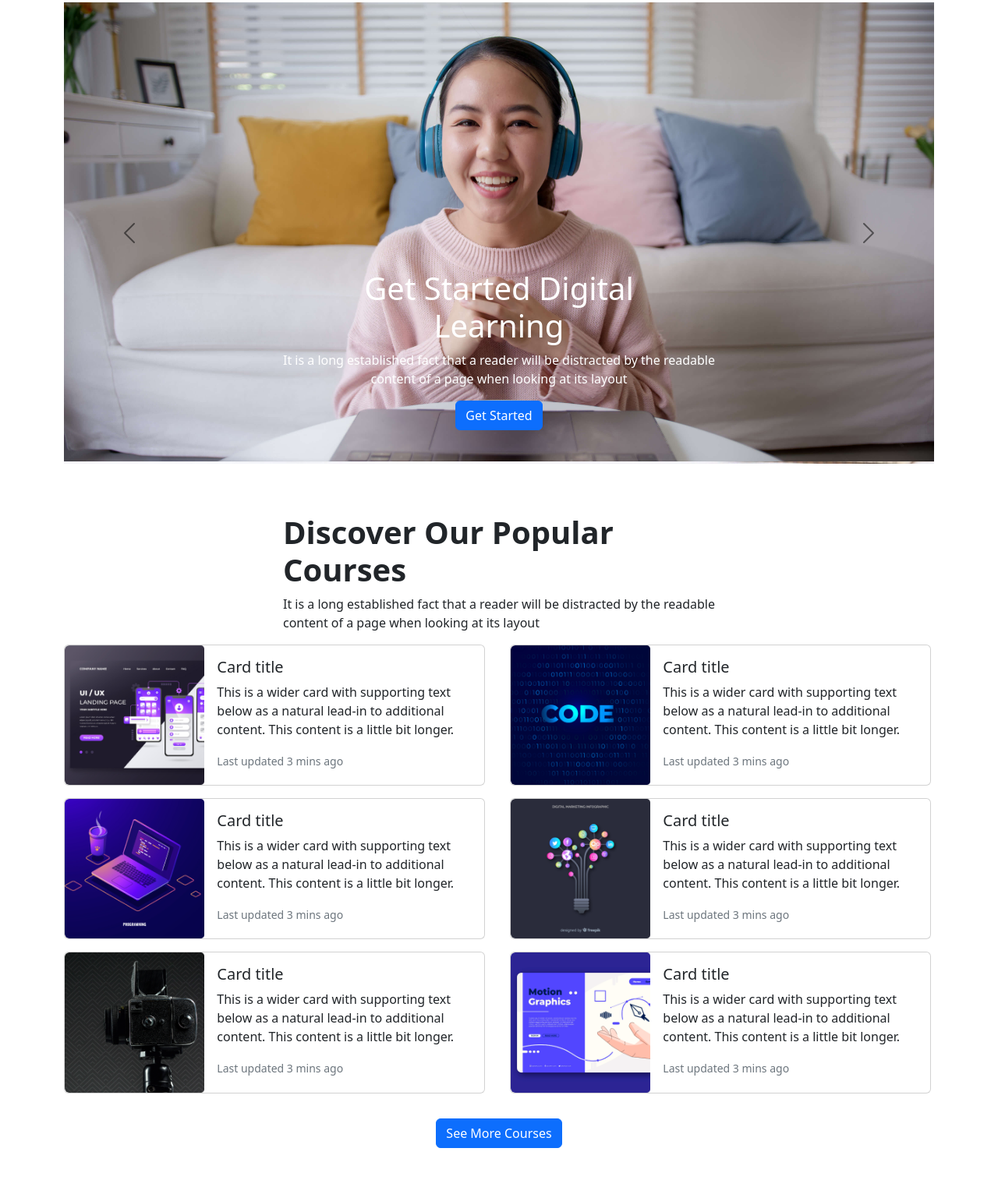
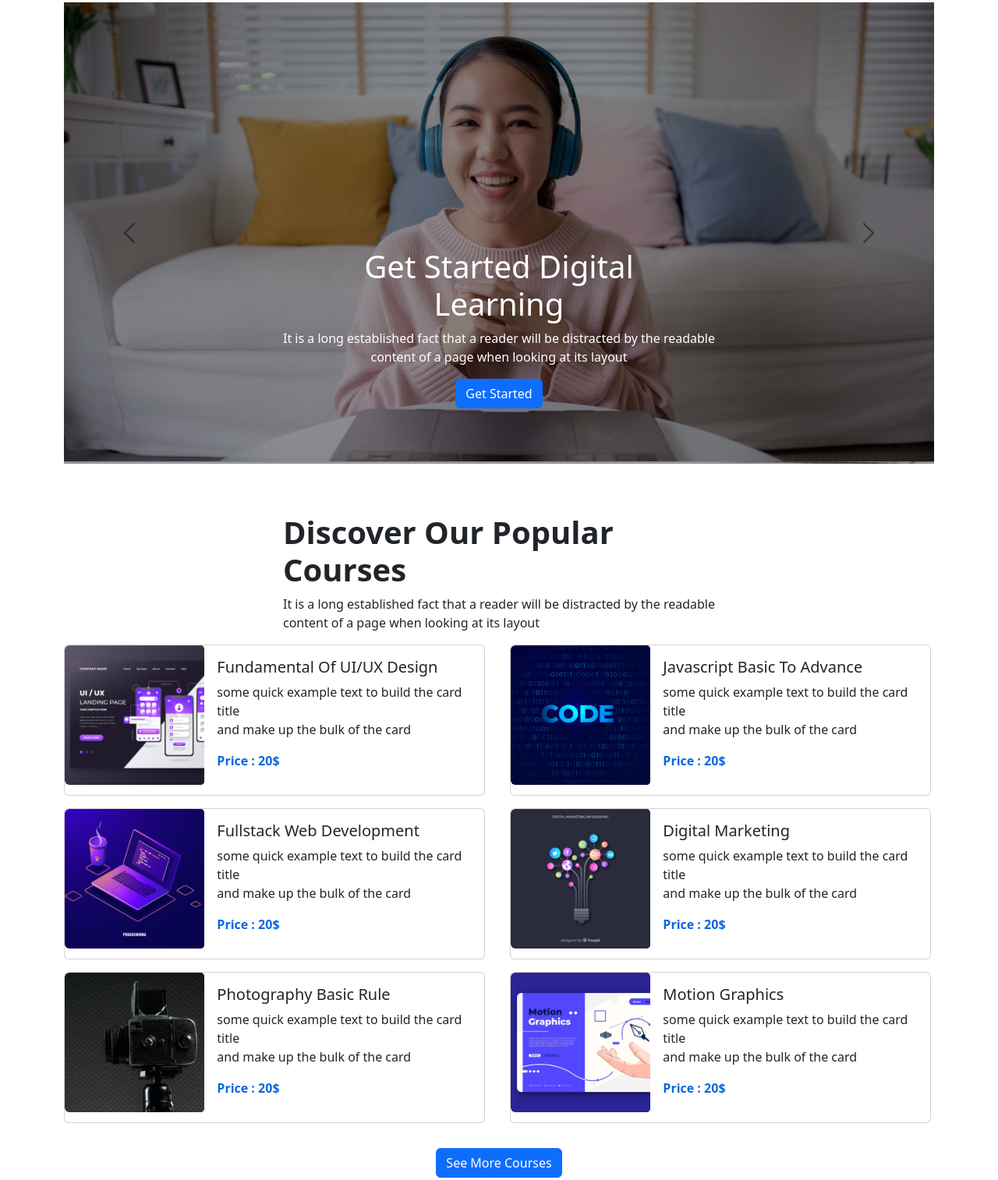
Before and after one commit to apurbamondal1/assignment-3.0, a plain HTML site: page index.html in a window 1280 px wide. Shown: the part 69-1583 px from the top of the page at 78% size. Drawn offline with nearby package versions, Linux system fonts and the light colour scheme.

Commit message:
footer section

```diff
--- /dev/null
+++ b/custom css/styles.css
@@ -0,0 +1,6 @@
+.image-effect{
+    filter: brightness(60%);
+}
+.text-color{
+    color: rgb(10, 103, 224);
+}
--- a/index.html
+++ b/index.html
@@ -6,6 +6,7 @@
     <meta name="viewport" content="width=device-width, initial-scale=1.0">
     <title>Course Develop</title>
     <link rel="stylesheet" href="https://cdn.jsdelivr.net/npm/bootstrap@5.2.0/dist/css/bootstrap.min.css">
+    <link rel="stylesheet" href="custom css/styles.css">
 </head>
 <body>
 
@@ -54,8 +55,10 @@
     <div id="carouselExampleDark" class="carousel carousel-dark slide" data-bs-ride="carousel">
         <div class="carousel-inner">
           <div class="carousel-item active" data-bs-interval="10000">
-            <img src="images/cover/cover-1.png" class="d-block w-100" alt="...">
-            <div class="carousel-caption d-none d-md-block text-white justify-content-center mb-2">
+            <div class="image-effect">
+            <img  src="images/cover/cover-1.png" class="d-block w-100"  alt="..." class="image-effect">
+          </div>
+            <div class="carousel-caption d-none d-md-block text-white d-flex justify-content-center  align-items-center pb-5">
                 <div class="fs-1">
               <h1>Get Started Digital <br>
                 Learning</h1></div>
@@ -66,8 +69,11 @@
           </div>
 
           <div class="carousel-item active" data-bs-interval="10000">
-            <img src="images/cover/cover-2_1_1320x700.jpg" class="d-block w-100" alt="...">
-            <div class="carousel-caption d-none d-md-block text-white">
+
+            <div class="image-effect">
+              <img  src="images/cover/cover-2_1_1320x700.jpg" class="d-block w-100"  alt="..." class="image-effect">
+            </div>
+            <div class="carousel-caption d-none d-md-block text-white pb-5">
               <h1>Get Started Digital <br>
                 Learning</h1>
               <p>It is a long established fact that a reader will be distracted by the readable
@@ -77,8 +83,10 @@
           </div>
 
           <div class="carousel-item active" data-bs-interval="10000">
-            <img src="images/cover/cover-3.jpg" class="d-block w-100" alt="...">
-            <div class="carousel-caption d-none d-md-block text-white">
+            <div class="image-effect">
+              <img  src="images/cover/cover-3.jpg" class="d-block w-100"  alt="..." class="image-effect">
+            </div>
+            <div class="carousel-caption d-none d-md-block text-white pb-5">
               <h1>Get Started Digital <br>
                 Learning</h1>
               <p>It is a long established fact that a reader will be distracted by the readable
@@ -121,9 +129,10 @@
         </div>
         <div class="col-md-8">
           <div class="card-body">
-            <h5 class="card-title">Card title</h5>
-            <p class="card-text">This is a wider card with supporting text below as a natural lead-in to additional content. This content is a little bit longer.</p>
-            <p class="card-text"><small class="text-muted">Last updated 3 mins ago</small></p>
+            <h5 class="card-title">Fundamental Of UI/UX Design</h5>
+            <p class="card-text">some quick example text to build the card title <br>
+            and make up the bulk of the card</p>
+            <p class="text-color"><b>Price : 20$</b></p>
           </div>
         </div>
       </div>
@@ -137,9 +146,10 @@
         </div>
         <div class="col-md-8">
           <div class="card-body">
-            <h5 class="card-title">Card title</h5>
-            <p class="card-text">This is a wider card with supporting text below as a natural lead-in to additional content. This content is a little bit longer.</p>
-            <p class="card-text"><small class="text-muted">Last updated 3 mins ago</small></p>
+            <h5 class="card-title">Javascript Basic To Advance</h5>
+            <p class="card-text">some quick example text to build the card title <br>
+              and make up the bulk of the card</p>
+              <p class="text-color"><b>Price : 20$</b></p>
           </div>
         </div>
       </div>
@@ -154,9 +164,10 @@
         </div>
         <div class="col-md-8">
           <div class="card-body">
-            <h5 class="card-title">Card title</h5>
-            <p class="card-text">This is a wider card with supporting text below as a natural lead-in to additional content. This content is a little bit longer.</p>
-            <p class="card-text"><small class="text-muted">Last updated 3 mins ago</small></p>
+            <h5 class="card-title">Fullstack Web Development</h5>
+            <p class="card-text">some quick example text to build the card title <br>
+              and make up the bulk of the card</p>
+            <p class="text-color"><b>Price : 20$</b></p>
           </div>
         </div>
       </div>
@@ -170,9 +181,10 @@
         </div>
         <div class="col-md-8">
           <div class="card-body">
-            <h5 class="card-title">Card title</h5>
-            <p class="card-text">This is a wider card with supporting text below as a natural lead-in to additional content. This content is a little bit longer.</p>
-            <p class="card-text"><small class="text-muted">Last updated 3 mins ago</small></p>
+            <h5 class="card-title">Digital Marketing</h5>
+            <p class="card-text">some quick example text to build the card title <br>
+              and make up the bulk of the card</p>
+              <p class="text-color"><b>Price : 20$</b></p>
           </div>
         </div>
       </div>
@@ -188,9 +200,10 @@
         </div>
         <div class="col-md-8">
           <div class="card-body">
-            <h5 class="card-title">Card title</h5>
-            <p class="card-text">This is a wider card with supporting text below as a natural lead-in to additional content. This content is a little bit longer.</p>
-            <p class="card-text"><small class="text-muted">Last updated 3 mins ago</small></p>
+            <h5 class="card-title">Photography Basic Rule</h5>
+            <p class="card-text">some quick example text to build the card title <br>
+              and make up the bulk of the card</p>
+              <p class="text-color"><b>Price : 20$</b></p>
           </div>
         </div>
       </div>
@@ -204,9 +217,10 @@
         </div>
         <div class="col-md-8">
           <div class="card-body">
-            <h5 class="card-title">Card title</h5>
-            <p class="card-text">This is a wider card with supporting text below as a natural lead-in to additional content. This content is a little bit longer.</p>
-            <p class="card-text"><small class="text-muted">Last updated 3 mins ago</small></p>
+            <h5 class="card-title">Motion Graphics</h5>
+            <p class="card-text">some quick example text to build the card title <br>
+              and make up the bulk of the card</p>
+              <p class="text-color"><b>Price : 20$</b></p>
           </div>
         </div>
       </div>
@@ -223,9 +237,9 @@
     <!-- courses section -->
 
 
-    <!-- option section -->
+    <!-- option section 1 -->
 
-    <section class="container mb-5 mt-5">
+    <section class="container mb-5 mt-5 d-flex">
       <div class="card mb-3 d-flex" style="max-width: 540px;">
         <div class="row g-0">
           <div class="col-md-12">
@@ -233,7 +247,7 @@
           </div>
           <div class="col-md-12">
             <div class="card-body">
-              <h5 class="card-title">C</h5>
+              <h5 class="card-title">Explore The Learning <br>Institute</h5>
               <p class="card-text">This is a wider card with supporting text below as a natural lead-in to additional content. This content is a little bit longer.</p>
               <p class="card-text"><small class="text-muted">Last updated 3 mins ago</small></p>
             </div>
@@ -345,7 +359,7 @@
             <div class="accordion-item">
               <h2 class="accordion-header" id="flush-headingOne">
                 <button class="accordion-button collapsed" type="button" data-bs-toggle="collapse" data-bs-target="#flush-collapseOne" aria-expanded="false" aria-controls="flush-collapseOne">
-                  Accordion Item #1
+                  What is the difference between flex-box and grid?
                 </button>
               </h2>
               <div id="flush-collapseOne" class="accordion-collapse collapse" aria-labelledby="flush-headingOne" data-bs-parent="#accordionFlushExample">
@@ -355,7 +369,7 @@
             <div class="accordion-item">
               <h2 class="accordion-header" id="flush-headingTwo">
                 <button class="accordion-button collapsed" type="button" data-bs-toggle="collapse" data-bs-target="#flush-collapseTwo" aria-expanded="false" aria-controls="flush-collapseTwo">
-                  Accordion Item #2
+                  What is the difference between bootstrap and tailwind?
                 </button>
               </h2>
               <div id="flush-collapseTwo" class="accordion-collapse collapse" aria-labelledby="flush-headingTwo" data-bs-parent="#accordionFlushExample">
@@ -365,7 +379,7 @@
             <div class="accordion-item">
               <h2 class="accordion-header" id="flush-headingThree">
                 <button class="accordion-button collapsed" type="button" data-bs-toggle="collapse" data-bs-target="#flush-collapseThree" aria-expanded="false" aria-controls="flush-collapseThree">
-                  Accordion Item #3
+                 what is css box model?
                 </button>
               </h2>
               <div id="flush-collapseThree" class="accordion-collapse collapse" aria-labelledby="flush-headingThree" data-bs-parent="#accordionFlushExample">
@@ -376,7 +390,7 @@
             <div class="accordion-item">
                 <h2 class="accordion-header" id="flush-headingThree">
                   <button class="accordion-button collapsed" type="button" data-bs-toggle="collapse" data-bs-target="#flush-collapseThree" aria-expanded="false" aria-controls="flush-collapseThree">
-                    Accordion Item #3
+                   What is a semantic tag?
                   </button>
                 </h2>
                 <div id="flush-collapseThree" class="accordion-collapse collapse" aria-labelledby="flush-headingThree" data-bs-parent="#accordionFlushExample">
```
